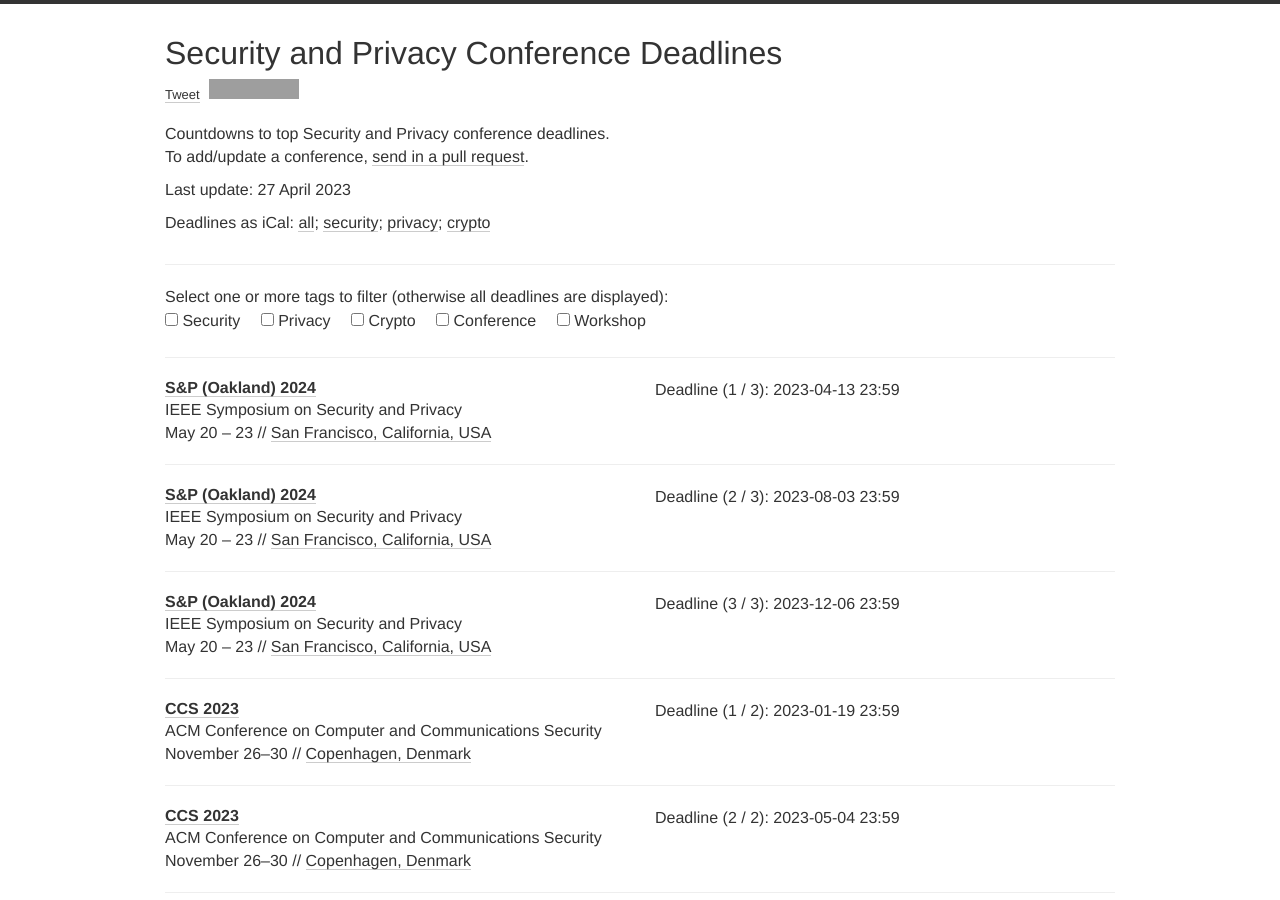
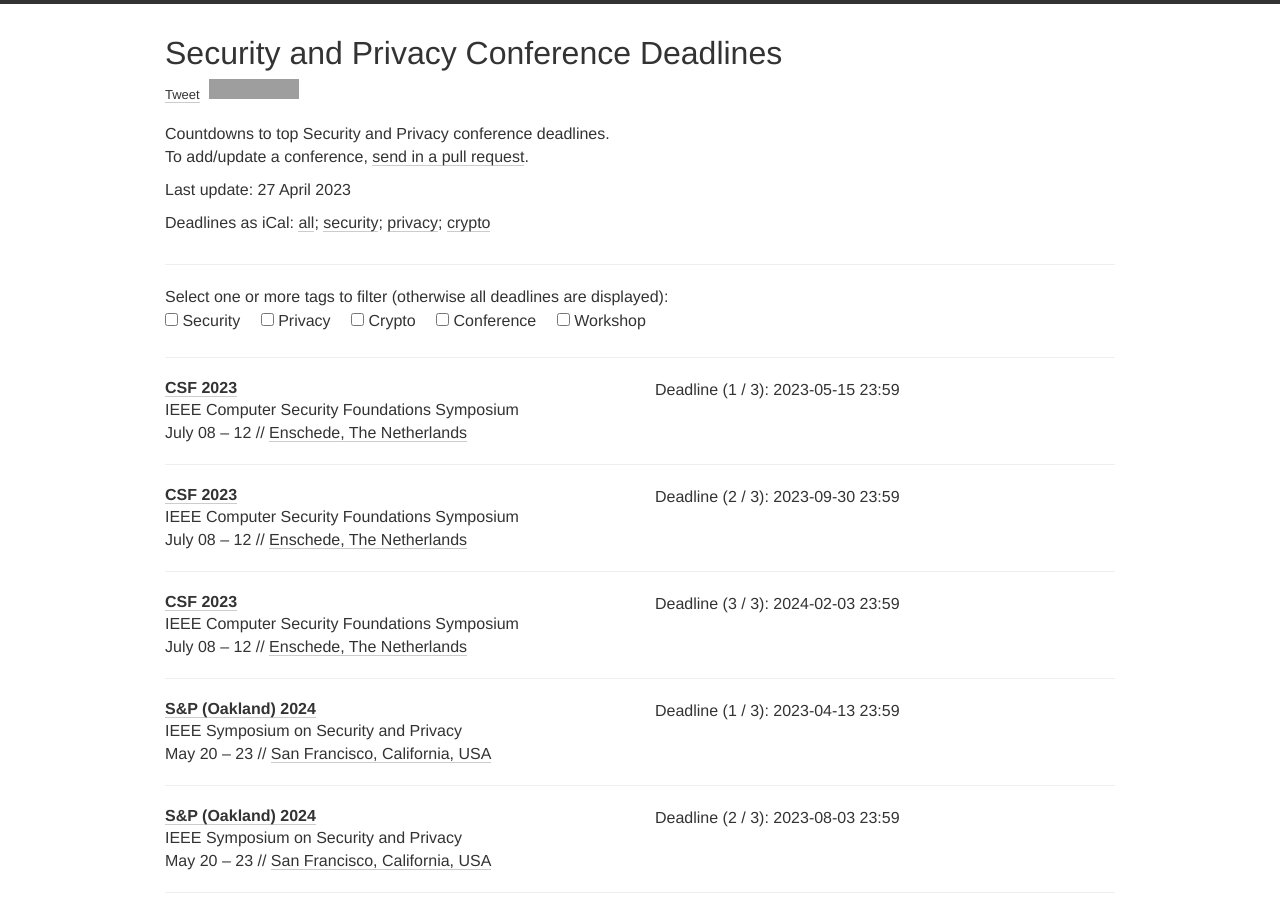
Before and after one commit to sec-deadlines/sec-deadlines.github.io, a Jekyll site: the page built from index.html, in a window 1280 px wide and 900 px high. Built offline with Jekyll 4.4.1, drawn with Linux system fonts in a browser that asks for light colours; nearby versions of some CDN libraries; comment, search, counter and statistics services are not loaded; grey boxes are pictures that could not be loaded.

Commit message:
Adding CSF 2024
As Spring cycle deadline (May 15) is approaching.

```diff
--- a/_data/conferences.yml
+++ b/_data/conferences.yml
@@ -1,6 +1,18 @@
 ---
 
  # Security and Privacy
+
+- name: CSF
+  description: IEEE Computer Security Foundations Symposium
+  year: 2023
+  link: https://csf2024.ieee-security.org/index.html
+  deadline:
+    - "2023-05-15 23:59"
+    - "2023-09-30 23:59"
+    - "2024-02-03 23:59"
+  date: July 08 - 12
+  place: Enschede, The Netherlands
+  tags: [SEC, PRIV, CONF]
 
 - name: S&P (Oakland)
   year: 2024
```
